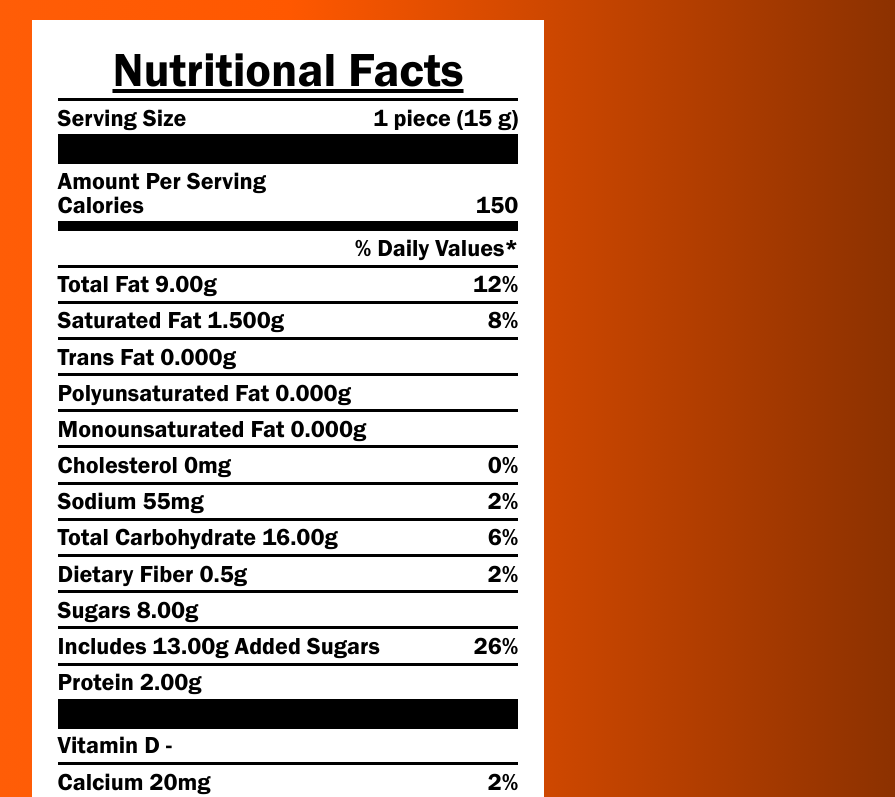
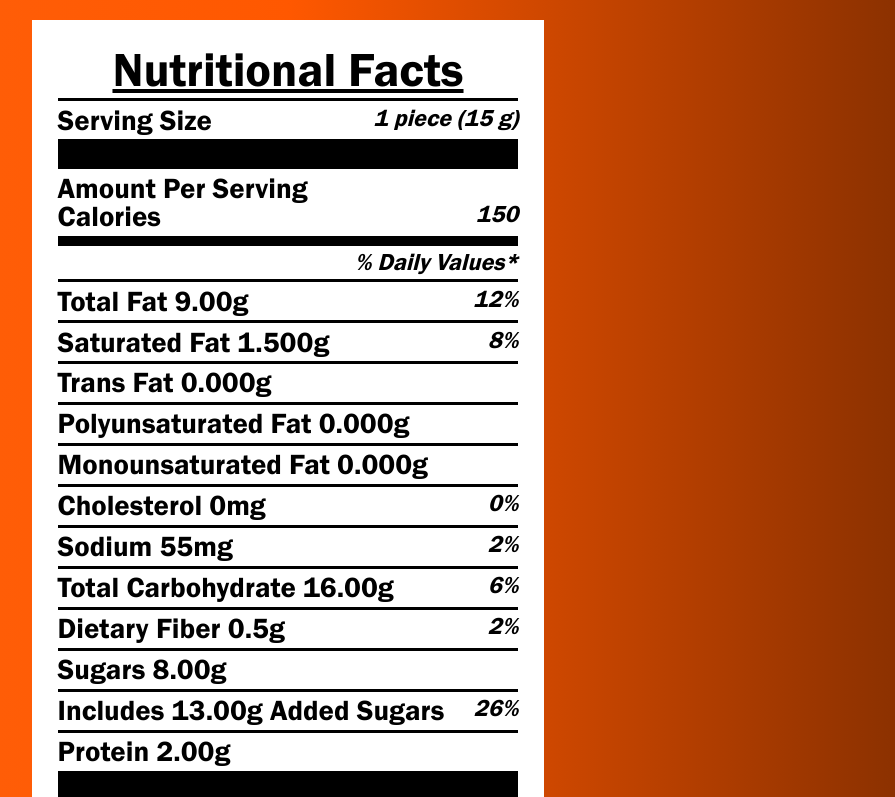
Before and after one commit to AlliePinnell/1054G-Assignment3, a plain HTML site: page index.html in a window 1280 px wide. Shown: the part 3177-3974 px from the top of the page, without its empty margins (352-1247 px from the left). Drawn offline with Linux system fonts and the light colour scheme.

Commit message:
nutritional fact hover!!

```diff
--- a/css/style.css
+++ b/css/style.css
@@ -117,7 +117,23 @@ h1 span {
 	margin-right: 30%;
 	padding: 2%;
 	font-family: "FranklinGothic", "Arial Narrow", Arial, sans-serif;
+	font-size: 1.5em;
+}
+
+.nutritional-facts p{
+	font-size: 1.2em;
+	transition: all 0.2s;
+}
+
+.nutritional-facts span {
+	font-size: 1em;
+	transition: all 0.2s;
+	font-style: italic;
+}
+
+.nutritional-facts p:hover, .nutritional-facts p:hover ~ span {
 	font-size: 150%;
+	transition: all 0.2s;
 }
 
 .nutritional-facts a {
```
